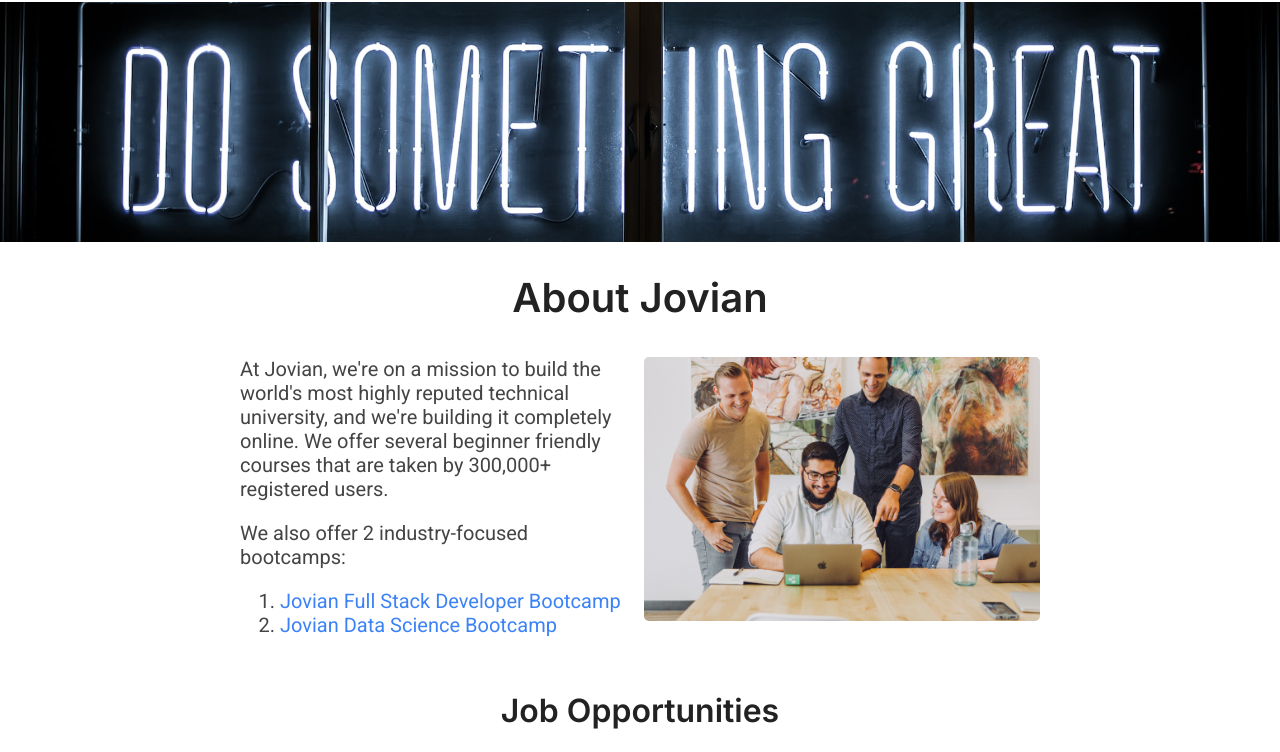
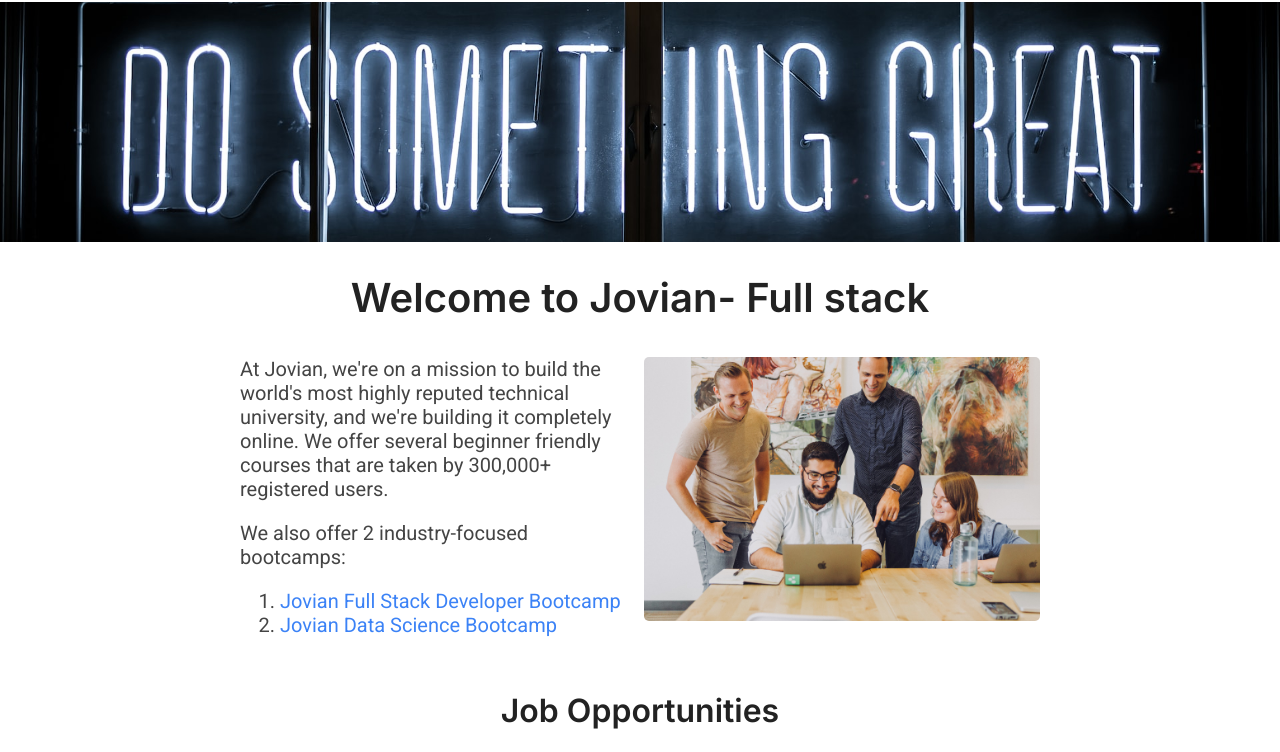
Before and after one commit to Nellaimuthuvel/joviancareerlive, a plain HTML site: page src/index.html in a window 1280 px wide. Shown: the part 48-800 px from the top of the page. Drawn offline with Linux system fonts and the light colour scheme.

Commit message:
"Full Stack" added

```diff
--- a/src/index.html
+++ b/src/index.html
@@ -19,7 +19,7 @@
     <img id="banner" src="banner.jpg" alt="Banner" height="240">
 
     <h1>
-        About Jovian
+        Welcome to Jovian- Full stack
     </h1>
 
     <div id="about">
```
